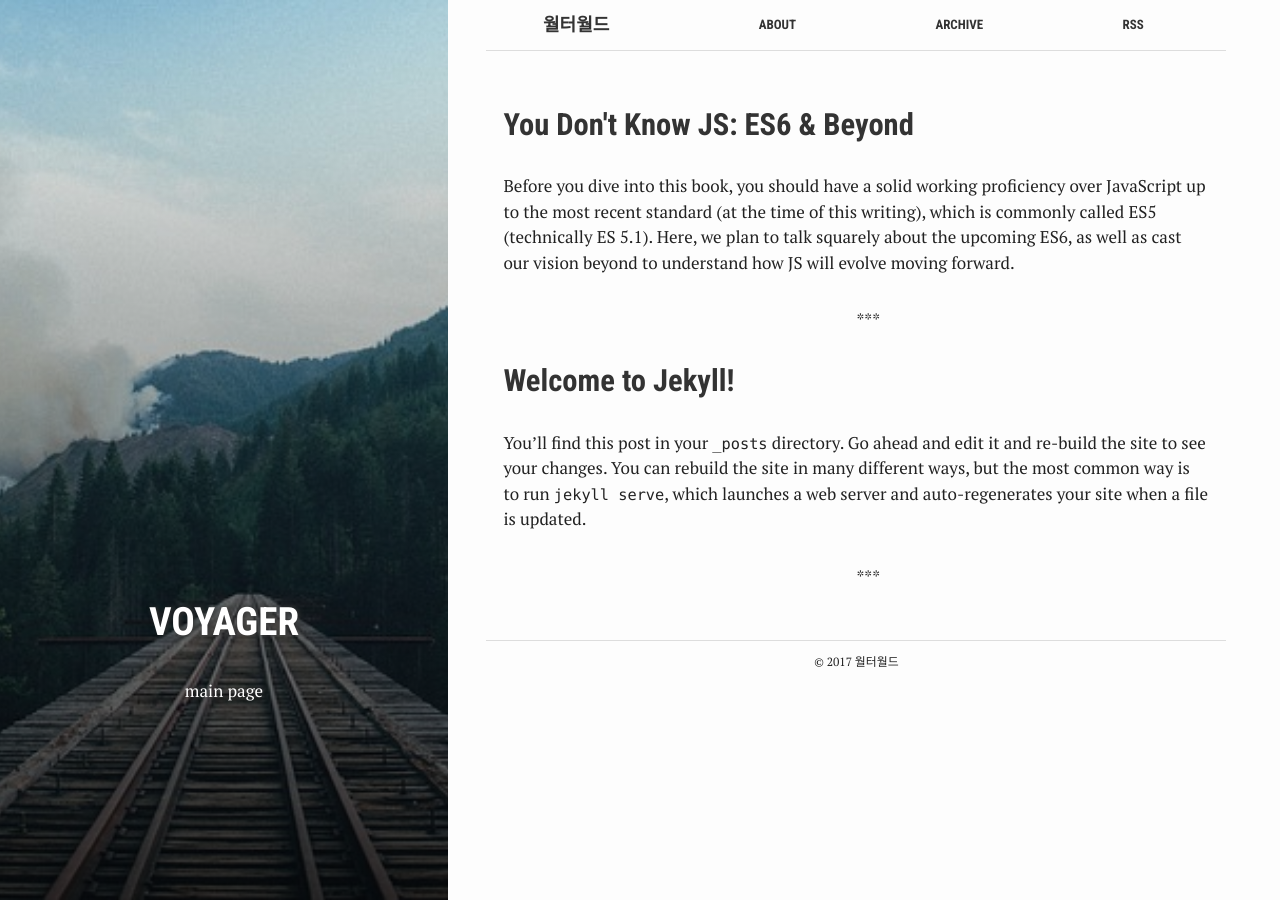
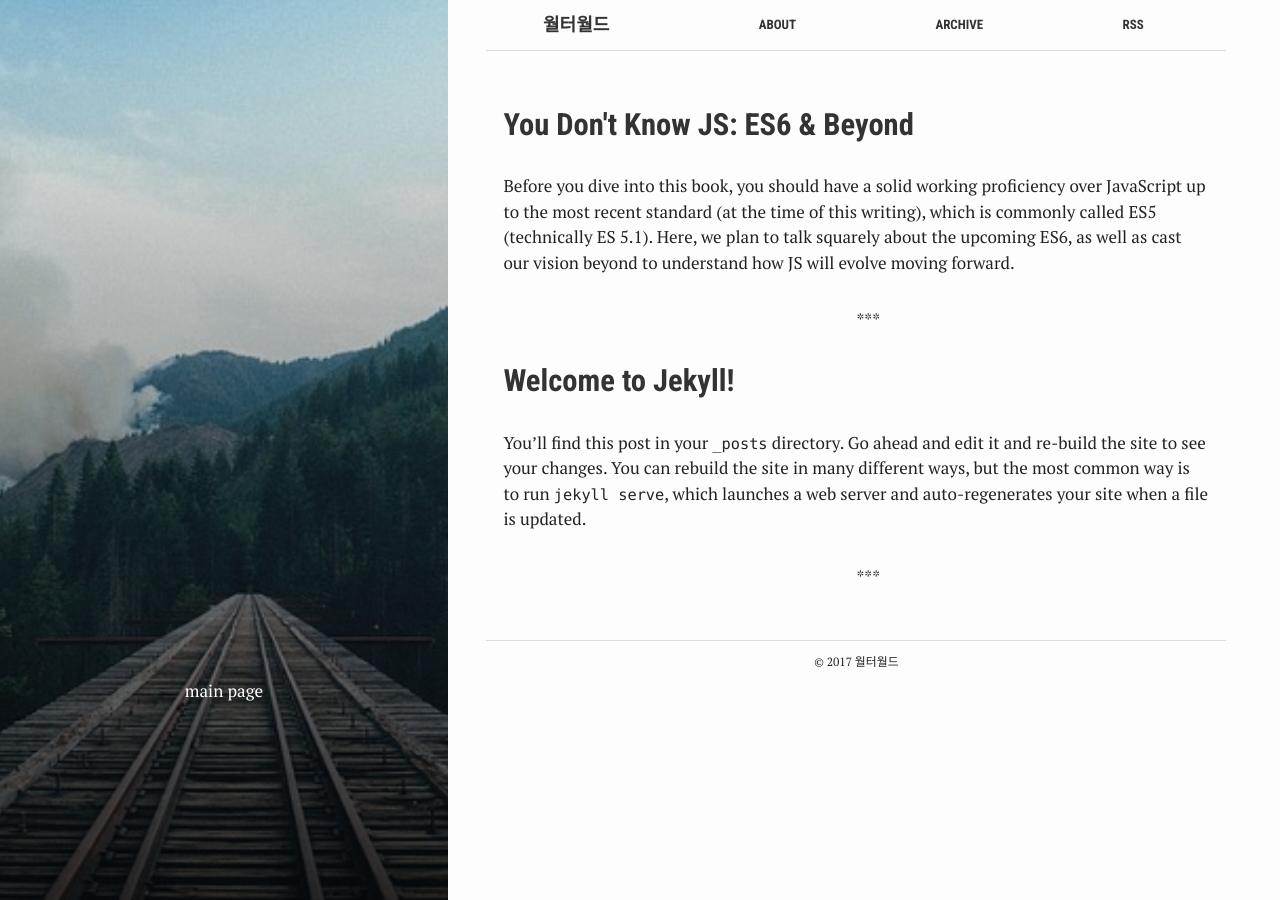
Before and after one commit to walter-ghost/walter-ghost.github.io, a Jekyll site: the page built from index.html, in a window 1280 px wide. Built offline with Jekyll 4.4.1, drawn with Linux system fonts in a browser that asks for light colours.

Commit message:
Update index.html

```diff
--- a/index.html
+++ b/index.html
@@ -1,8 +1,8 @@
 ---
 bg: "rails.jpg"
 layout: default
-crawlertitle: "Jekyll blog"
-title: "Voyager"
+crawlertitle: "walter blog"
+title: ""
 summary: "main page"
 ---
 
```
